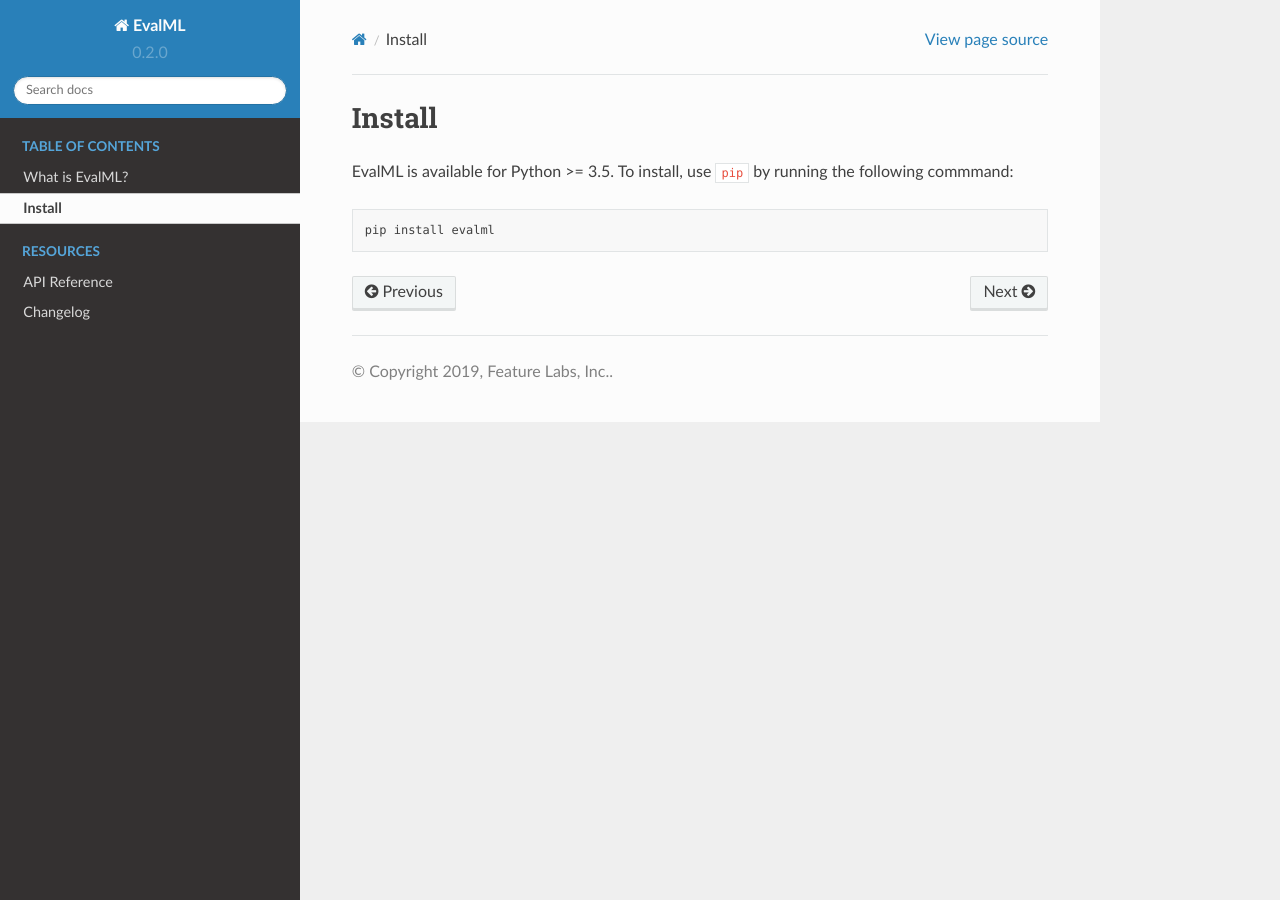
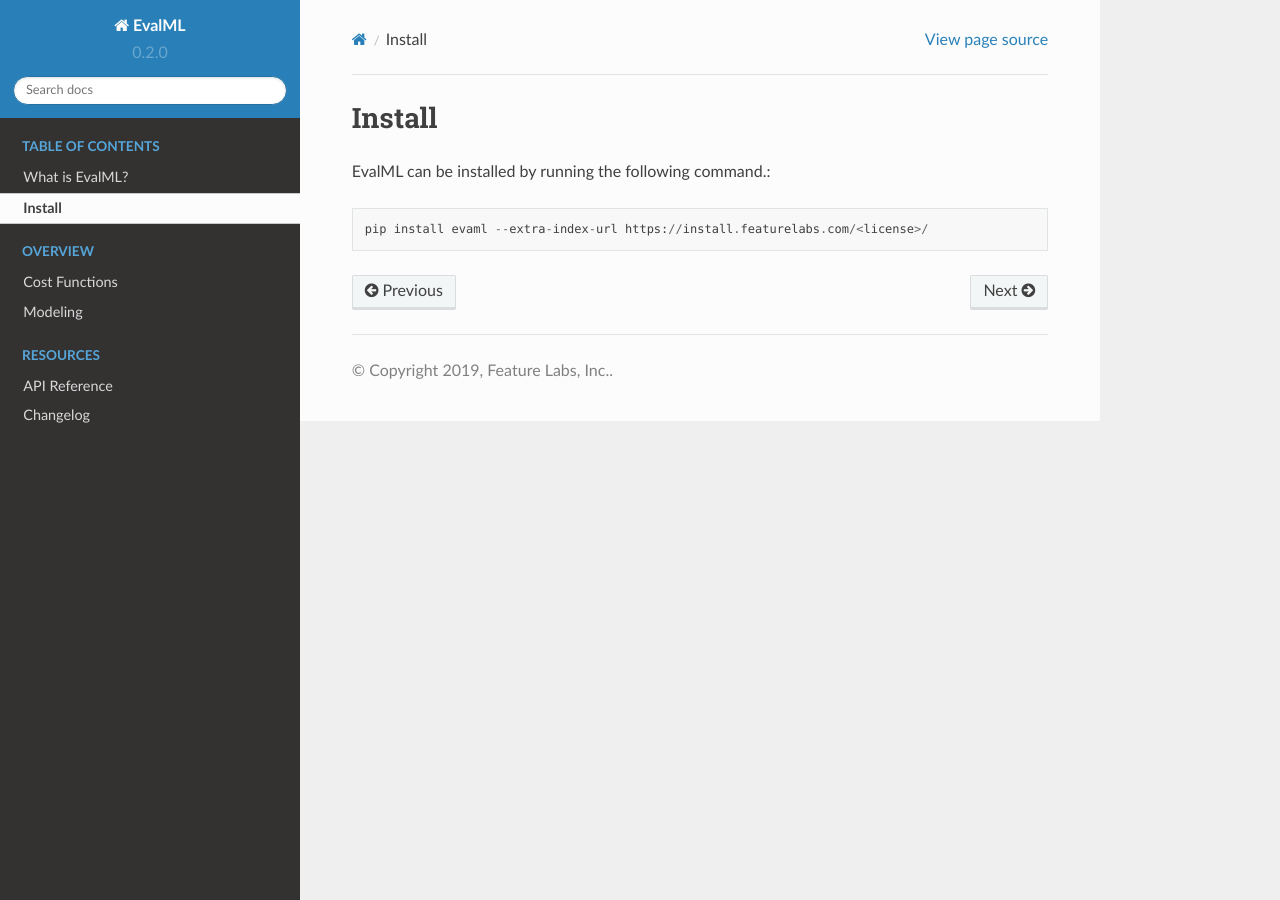
Before and after one commit to alteryx/evalml, a Sphinx documentation site: the page built from docs/source/install.rst, in a window 1280 px wide. Built offline with Sphinx 7.4.7 and the Read the Docs theme 2.0.0, drawn with Linux system fonts in a browser that asks for light colours.

Commit message:
structure

```diff
--- a/docs/source/install.rst
+++ b/docs/source/install.rst
@@ -2,6 +2,6 @@
 Install
 =======
 
-EvalML is available for Python >= 3.5. To install, use :code:`pip` by running the following commmand::
+EvalML can be installed by running the following command.::
 
-    pip install evalml
+    pip install evaml --extra-index-url https://install.featurelabs.com/<license>/
```
Also changed, not shown: docs/source/index.rst (+9 -5 lines), docs/source/overview/cost_functions.ipynb (added), docs/source/overview/modeling.ipynb (added).
